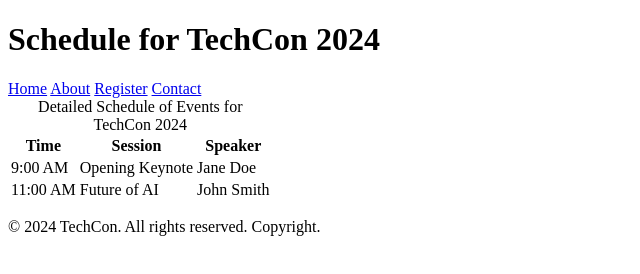
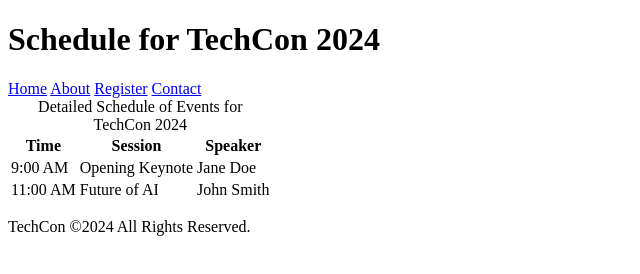
Before and after one commit to NaomiMac-dev/TechCon_HTML, a plain HTML site: page techcon_website/schedule.html in a window 1280 px wide. Shown: the whole page, without its empty margins (0-640 px from the left). Drawn offline with Linux system fonts and the light colour scheme.

```diff
--- a/techcon_website/schedule.html
+++ b/techcon_website/schedule.html
@@ -41,7 +41,7 @@
   </main>
 
   <footer>
-    <p>&copy; 2024 TechCon. All rights reserved. Copyright.</p>
+<p>TechCon &copy;2024 All Rights Reserved.</p>
   </footer>
 </body>
 </html>
```
